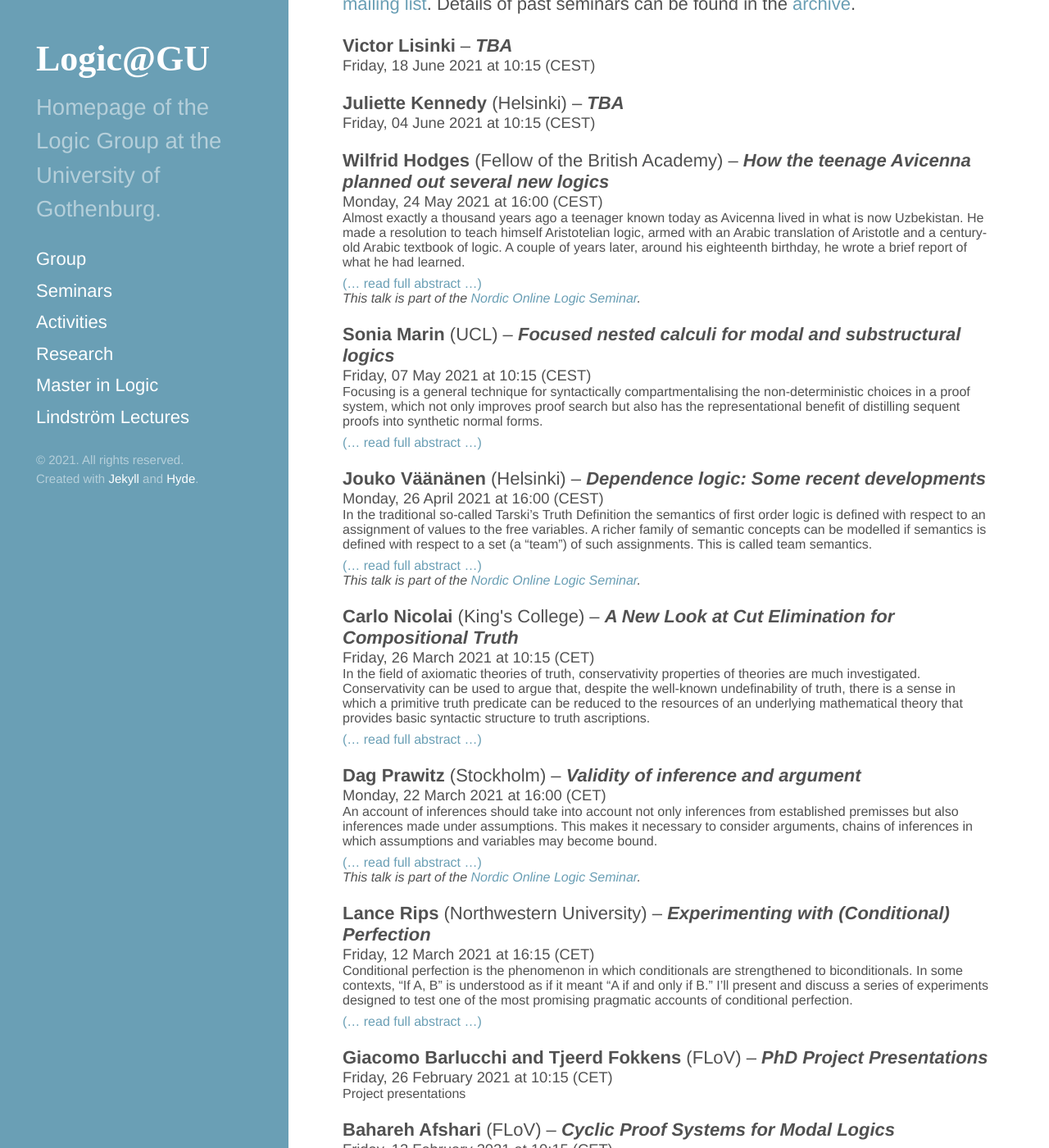
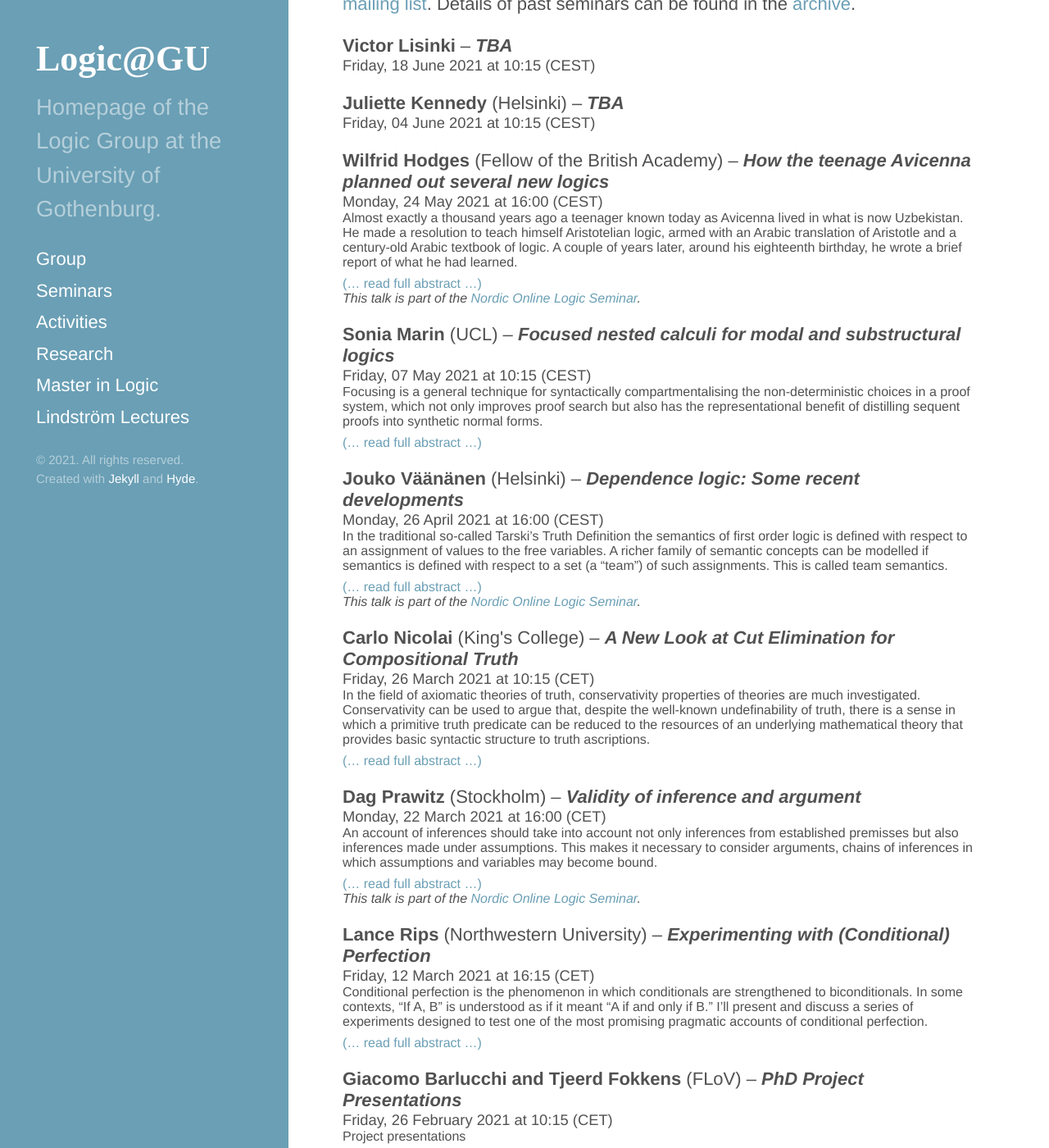
Before and after one commit to greleigh/Logic-GU, a Jekyll site: the page built from index.md, in a window 1280 px wide and 1400 px high, scrolled down 447 px. Shown: the whole window at 82% size. Built offline with Jekyll 4.4.1, drawn with Linux system fonts in a browser that asks for light colours; some web fonts are replaced.

Commit message:
Update hyde.css

```diff
--- a/assets/css/hyde.css
+++ b/assets/css/hyde.css
@@ -139,7 +139,7 @@ a.sidebar-nav-item:focus {
 @media (min-width: 64em) {
   .content {
     margin-left: 18rem;
-    margin-right: 2rem;
+    margin-right: 3rem;
   }
 }
 
```
